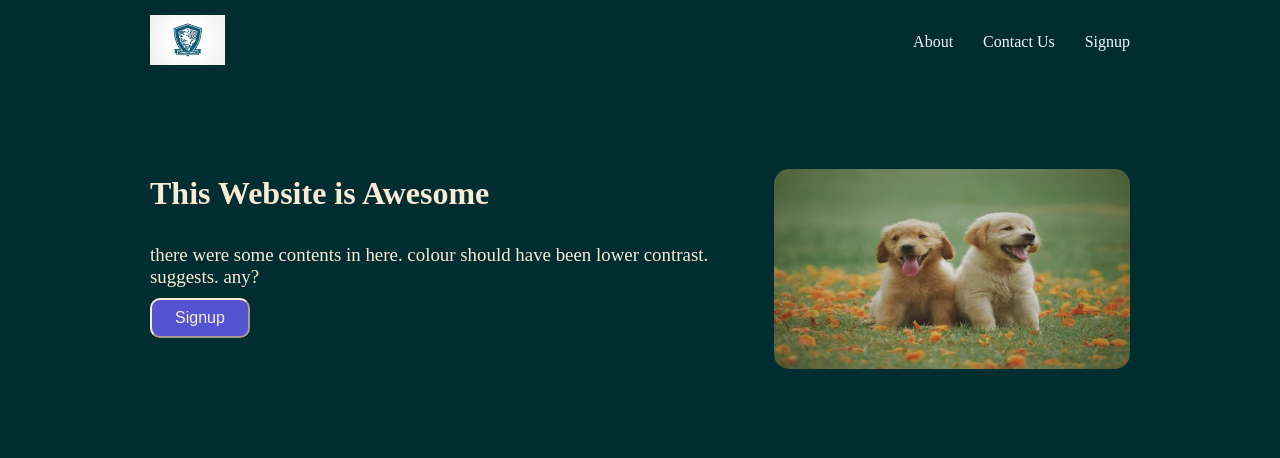
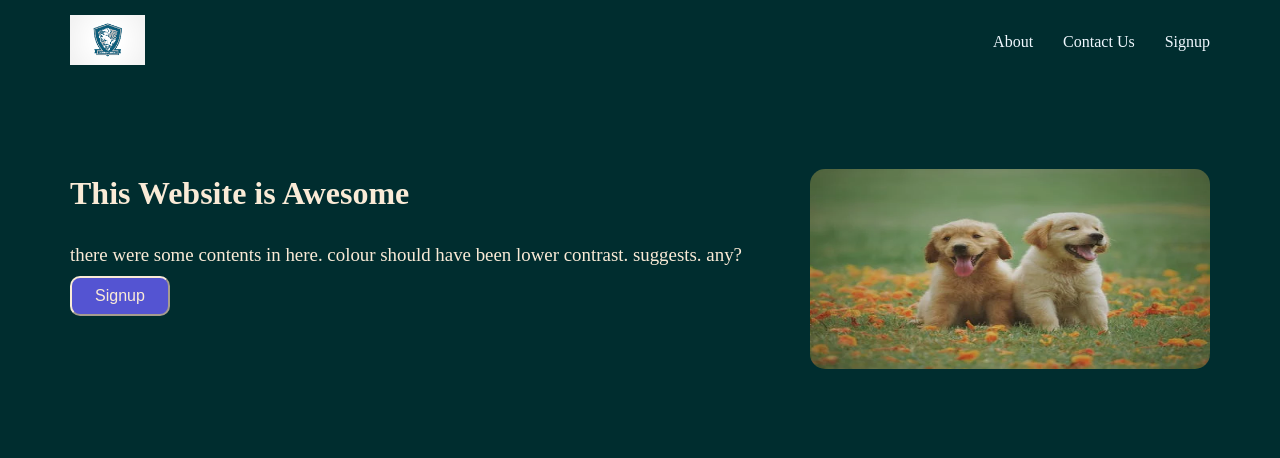
Before and after one commit to jahswillnf/landing-page, a plain HTML site: page index.html in a window 1280 px wide. Shown: the top 458 px of the page. Drawn offline with Linux system fonts and the light colour scheme.

Commit message:
reduced padding on header 1 and 2

```diff
--- a/style.css
+++ b/style.css
@@ -8,7 +8,7 @@ body {
     background-color:rgb(0, 45, 47);
     justify-content: space-between;
     align-items: center;
-    padding: 15px 150px 70px 150px;
+    padding: 15px 70px 70px 70px;
 }
 
 .right-link{
@@ -31,7 +31,7 @@ body {
     flex-direction: row;
     justify-content: space-between;
     background-color:rgb(0, 45, 47);
-    padding: 15px 150px 7px 150px;
+    padding: 15px 70px 7px 70px;
     height: 300px;
     gap: 25px;
 }
```
